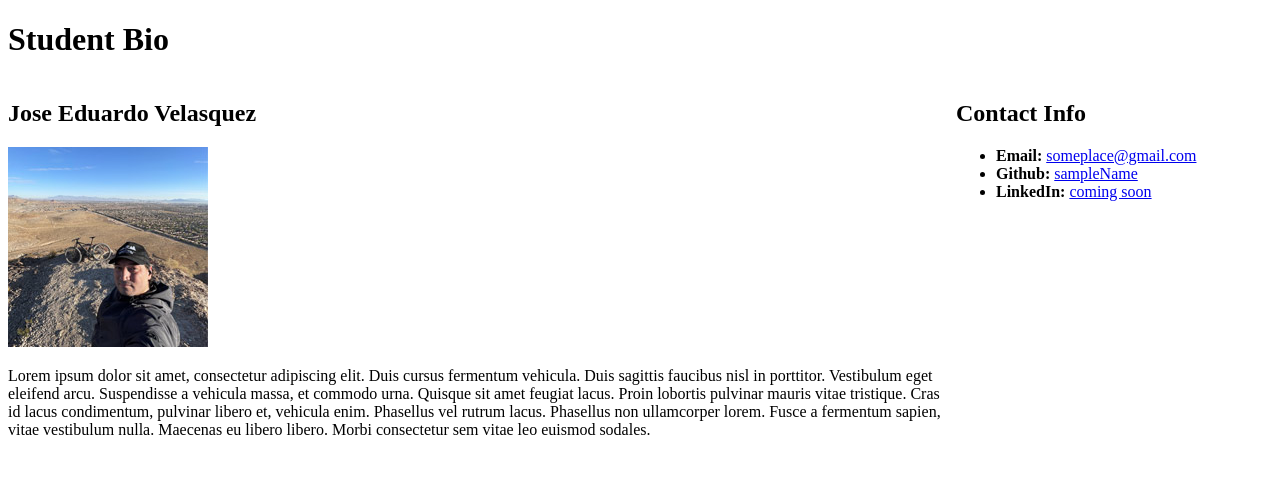
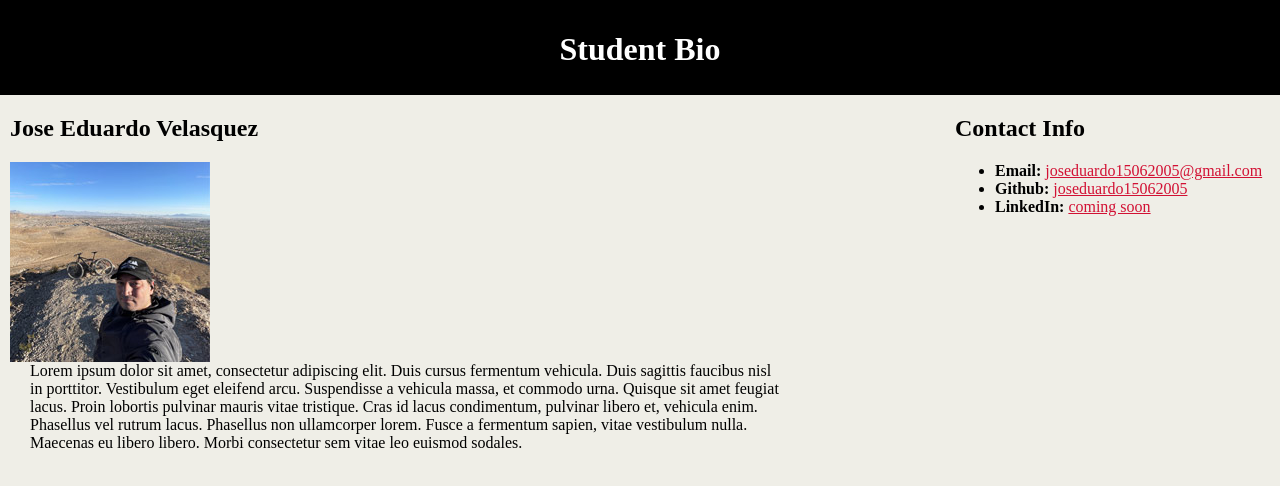
Before and after one commit to joseduardo15062005/03-HTML-CSS, a plain HTML site: page index.html in a window 1280 px wide. Drawn offline with Linux system fonts and the light colour scheme.

Commit message:
last changes

```diff
--- a/index.html
+++ b/index.html
@@ -36,8 +36,9 @@
     <section id="contact-info">
       <h2>Contact Info</h2>
       <ul>
-        <li><strong>Email:</strong> <a href="#">someplace@gmail.com</a></li>
-        <li><strong>Github:</strong> <a href="#">sampleName</a></li>
+        <li><strong>Email:</strong> <a href="mailto:joseduardo15062005@gmail.com">joseduardo15062005@gmail.com</a></li>
+        <li><strong>Github:</strong> <a href="https://github.com/joseduardo15062005"
+            target="_blank">joseduardo15062005</a></li>
         <li><strong>LinkedIn:</strong> <a href="#">coming soon</a></li>
       </ul>
     </section>
--- a/style.css
+++ b/style.css
@@ -1,6 +1,22 @@
+body {
+    background-color: #EFEEE7;
+    margin: 0px;
+
+
+}
+
+header {
+    background-color: black;
+    color: white;
+    text-align: center;
+    padding-top: 10px;
+    padding-bottom: 5px;
+}
+
 .container {
     display: grid;
     grid-template-columns: 75% 25%;
+    padding: 0 10px 0 10px;
 }
 
 .main-bio {
@@ -12,3 +28,25 @@
     grid-column-start: 3;
     grid-column-end: 4;
 }
+
+img,
+p {
+    display: inline-block;
+
+}
+
+img {
+    float: left;
+    height: 200px;
+}
+
+p {
+    margin-top: 0px;
+    margin-left: 20px;
+    float: left;
+    width: 80%;
+}
+
+a {
+    color: #D21134;
+}
```
